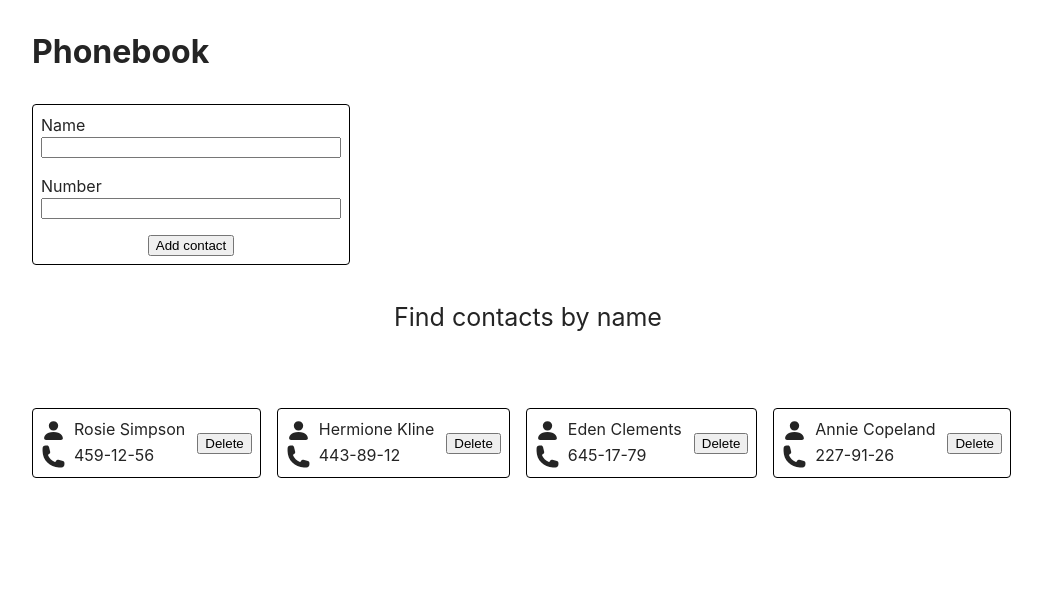
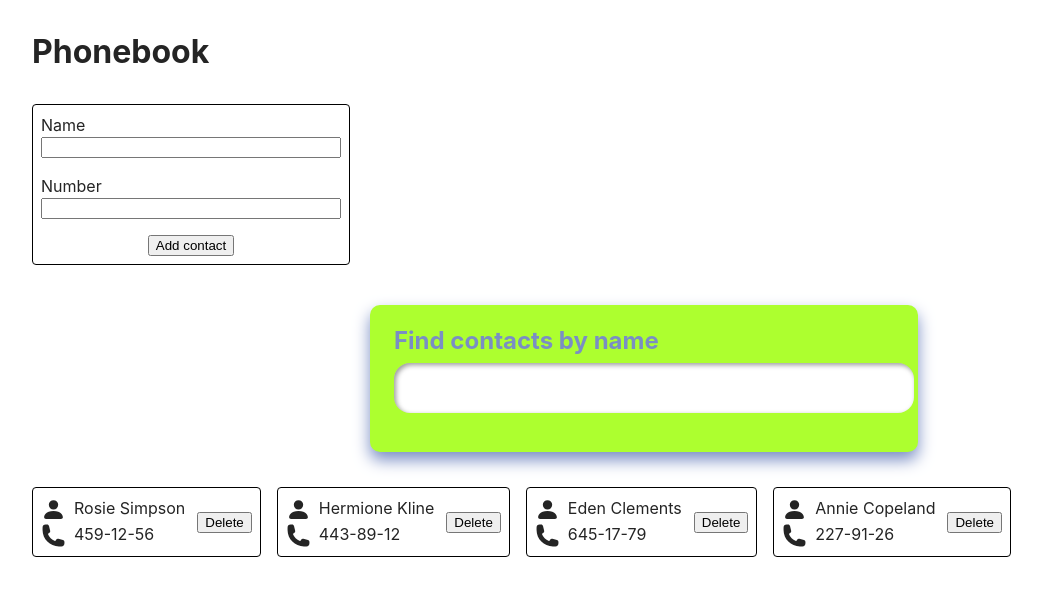
Before and after one commit to TatiYas/goit-react-hw-03, a React (Vite) app: page / in a window 1280 px wide. Shown: the top 596 px of the page, without its empty margins (16-1058 px from the left). Built offline with nearby package versions, Linux system fonts and the light colour scheme.

Commit message:
Update_14

```diff
--- a/package.json
+++ b/package.json
@@ -11,8 +11,11 @@
   },
   "dependencies": {
     "@vitejs/plugin-react": "^4.3.1",
+    "formik": "^2.4.6",
     "react": "^18.3.1",
-    "react-dom": "^18.3.1"
+    "react-dom": "^18.3.1",
+    "react-icons": "^5.2.1",
+    "yup": "^1.4.0"
   },
   "devDependencies": {
     "@types/react": "^18.3.3",
--- a/src/components/SearchBox/SearchBox.module.css
+++ b/src/components/SearchBox/SearchBox.module.css
@@ -2,24 +2,33 @@
   display: flex;
   flex-direction: column;
   align-items: center;
-    border: 4px;
-    border-radius: 16px;
+  border: 2px;
+  border-radius: 10px;
+  width: 500px;
+  margin: 0 auto 35px;
+  padding: 24px;
+  background-color: greenyellow;
+  box-shadow: 0 8px 16px;
+  color: rgb(122, 142, 196);
 }
 
 .text {
-    margin-bottom: 15px;
-    font-size: 25px;
+  margin-bottom: 10px;
+  font-size: 24px;
+  font-weight: bold;
   width: 500px;
 }
 
 .input {
-    margin: 0 auto 10px;
+  margin: 0 auto 15px;
   width: 500px;
-    height: 1.4em;
+  height: 1.5em;
   font-size: 20px;
   outline: none;
-    border-radius: 12px;
+  border-radius: 16px;
   border: none;
-    padding: 13px;
+  padding: 10px;
+  box-shadow: inset 2px 2px 5px
+    rgba(0, 0, 0, 0.4);
 
 }
```
Also changed, not shown: 1 other file (tests, documents, lock files or other folders). Lines whose indentation alone changed are shown as unchanged.
